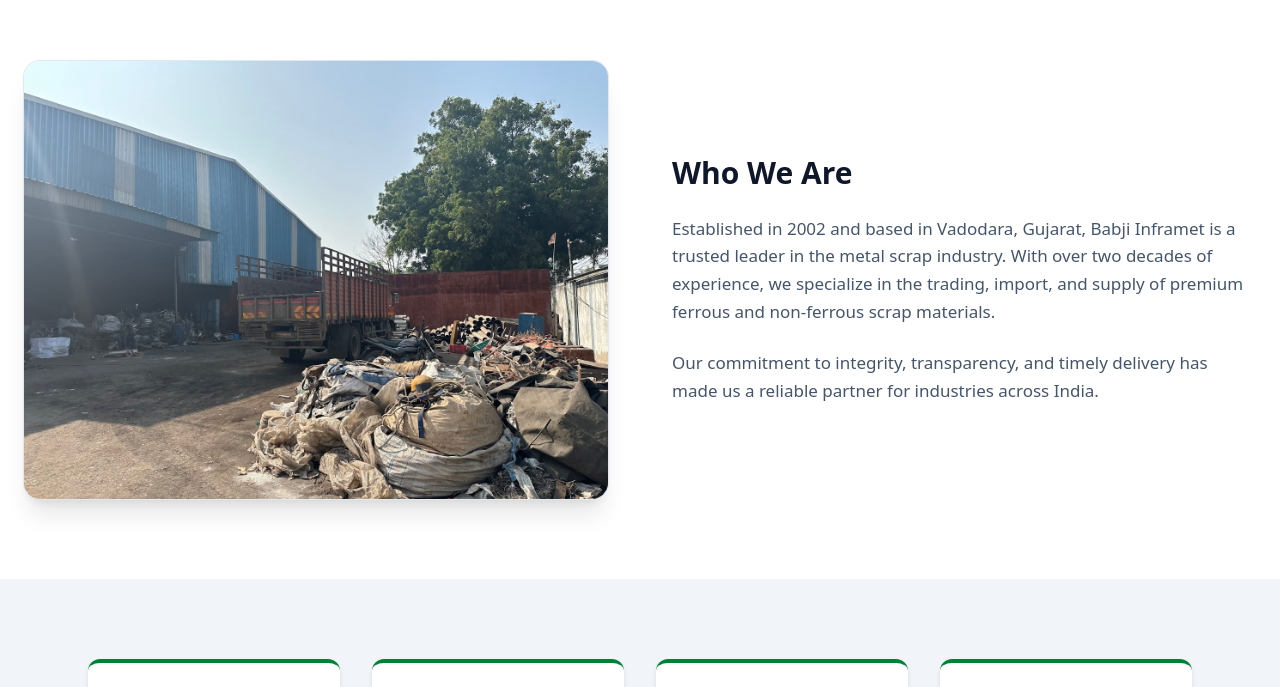
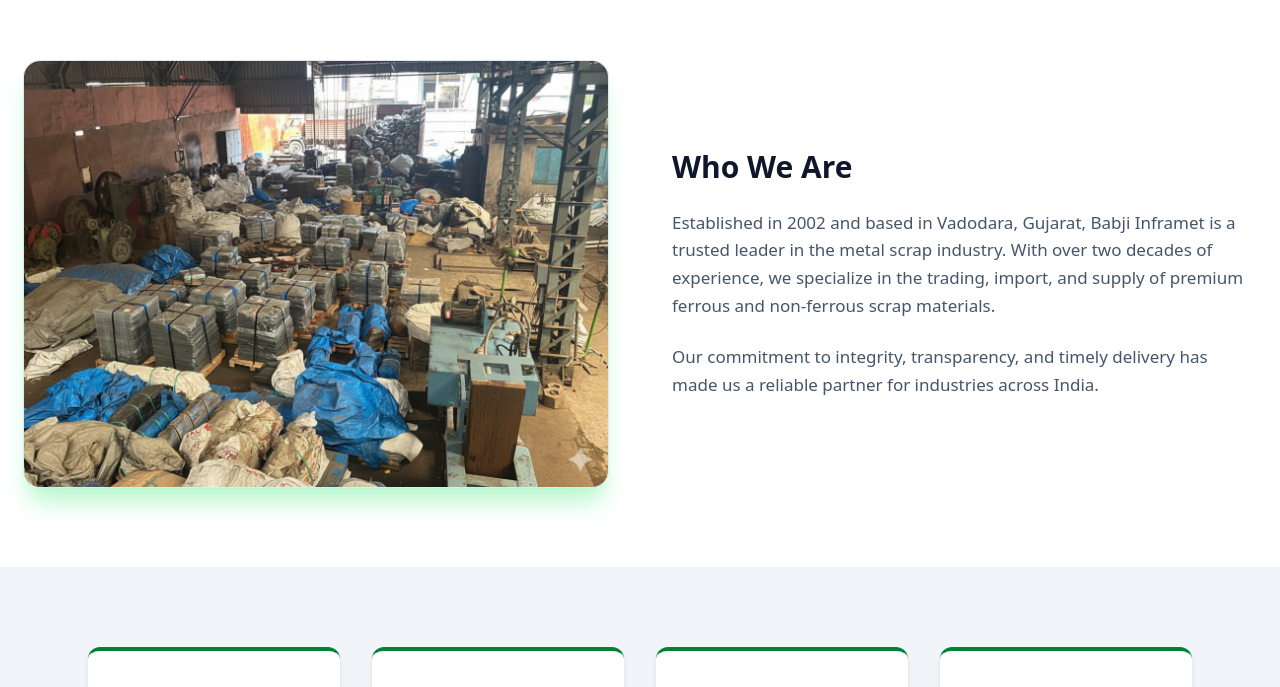
Before and after one commit to itzzfalcon52/Babji-Inframet, a React (Vite) app: page /about-us in a window 1280 px wide. Shown: the part 530-1217 px from the top of the page. Built offline with nearby package versions, Linux system fonts and the light colour scheme.

Commit message:
updated image

```diff
--- a/src/components/AboutUs.jsx
+++ b/src/components/AboutUs.jsx
@@ -5,7 +5,7 @@
         {/* Image column */}
         <div className="md:h-full basis-1/3 p-12 ">
           <img
-            src="/godown.jpg"
+            src="/godown.png"
             alt="Babji Enterprises Facility"
             className="h-full w-full object-cover rounded-t-3xl shadow-lg shadow-green-500/20
 "
--- a/src/pages/About.jsx
+++ b/src/pages/About.jsx
@@ -33,9 +33,9 @@
           <div className="max-w-7xl mx-auto px-6 grid md:grid-cols-2 gap-16 items-center">
             {/* Image */}
             <img
-              src="/godown.jpg"
+              src="/godown.png"
               alt="Babji Inframet Facility"
-              className="rounded-2xl shadow-xl ring-1 ring-slate-200 hover:scale-[1.02] transition"
+              className="rounded-2xl shadow-xl shadow-green-200 ring-1 ring-slate-200 hover:scale-[1.02] transition"
             />
 
             {/* Text */}
```
Also changed, not shown: public/godown.jpg (deleted), public/godown.png (added).
